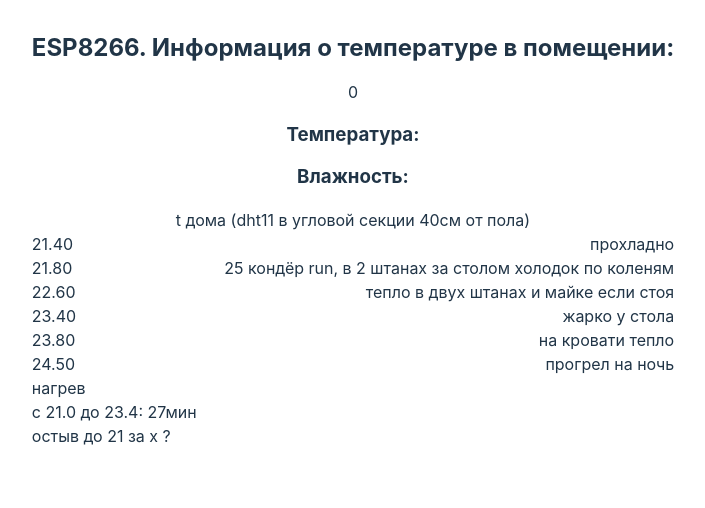
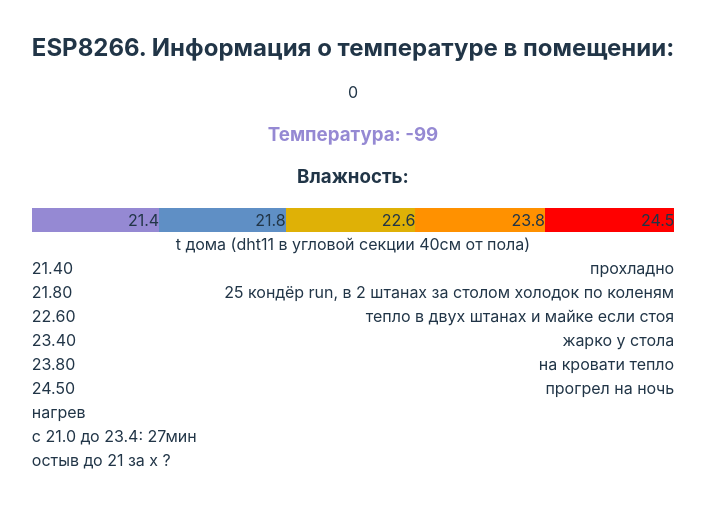
Before and after one commit to DmitryOb/home-temperature, a React (Vite) app: page / in a window 1280 px wide. Shown: the top 508 px of the page, without its empty margins (287-992 px from the left). Built offline with nearby package versions, Linux system fonts and the light colour scheme; no server answers; the database is empty.

Commit message:
added colors

```diff
--- a/src/App.tsx
+++ b/src/App.tsx
@@ -4,6 +4,32 @@ import app from './config';
 import {getDatabase, ref, onValue, get, child} from "firebase/database";
 
 const db = getDatabase(app);
+
+const range: [string, number, string][] = [
+  ['dark-blue', 21.4, 'rgb(149, 137, 211)'],
+  ['blue', 21.8, 'rgb(95, 143, 197)'],
+  ['yellow', 22.6, 'rgb(223, 177, 6)'],
+  ['orange', 23.8, 'rgb(255,145,0)'],
+  ['red', 24.5, 'rgb(255,0,0)'],
+];
+
+const getColor = (temp: number) => {
+  let color = 'black';
+  for (let i = 0; i < range.length; i++) {
+    if (color !== 'black') {
+      break;
+    }
+    const rowArr:[string, number, string] = range[i];
+    const colorCss: string = rowArr[2];
+    const maxTemp = rowArr[1];
+    const minTemp = i === 0 ? -9999 : range[i-1][1];
+    if (temp > minTemp && temp <= maxTemp) {
+      color = colorCss;
+    }
+  }
+
+  return color;
+}
 
 const strFree = `
   21.40 | прохладно
@@ -17,9 +43,9 @@ const strFree = `
   остыв до 21 за x ?
 `
 const strArr = strFree.split('\n').map(s => s.trim()).filter(s => s);
-console.log(strArr)
+
 function App() {
-  const [temperature, setTemperature] = useState(null);
+  const [temperature, setTemperature] = useState(-99);
   const [humidity, setHumidity] = useState(null);
   const [lastId, setLastIde] = useState(0);
 
@@ -61,8 +87,13 @@ function App() {
       <div id="webpage">
         <h2>ESP8266. Информация о температуре в помещении:</h2>
         <span>{lastId}</span>
-        <h3>Температура: {temperature}</h3>
+        <h3 style={{color: getColor(temperature)}}>Температура: {temperature}</h3>
         <h3>Влажность: {humidity}</h3>
+        <div style={{display: 'grid', gridAutoFlow: 'column'}}>
+          {range.map(r =>
+            <span style={{backgroundColor: r[2], textAlign: 'end'}}>{r[1]}</span>
+          )}
+        </div>
         t дома (dht11 в угловой секции 40см от пола)
         <div>
           {strArr.map(str => (
```
Also changed, not shown: vercel.json.
